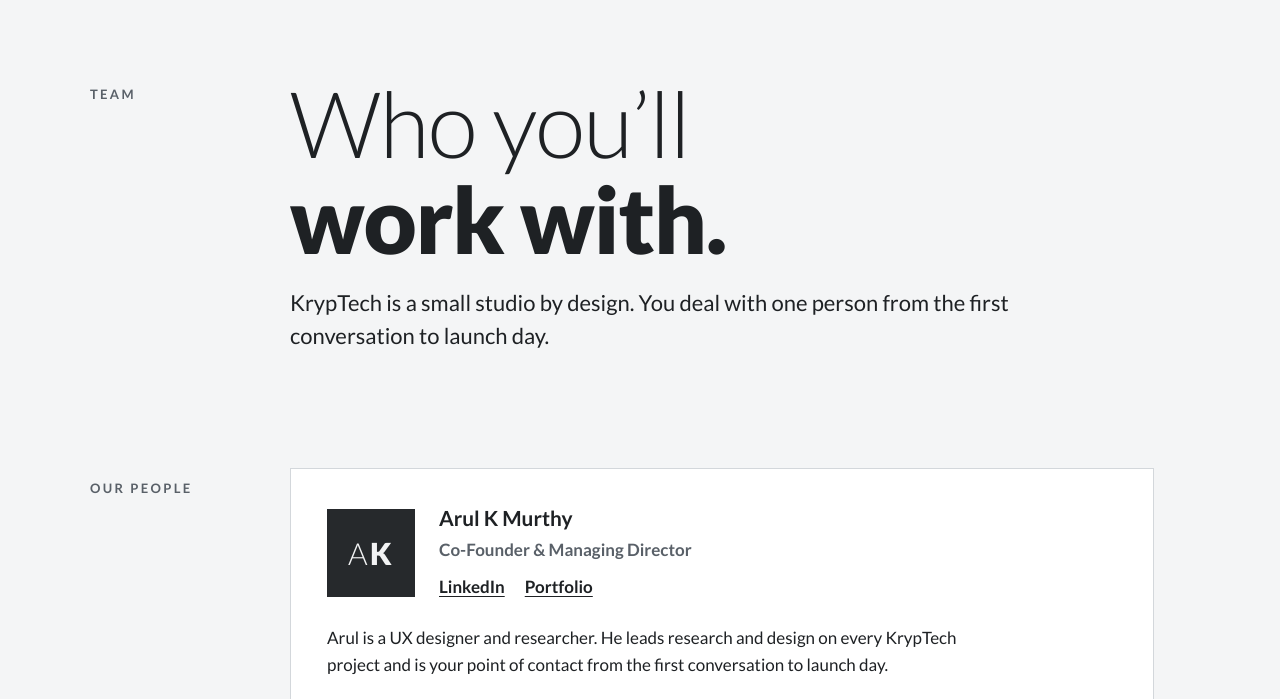
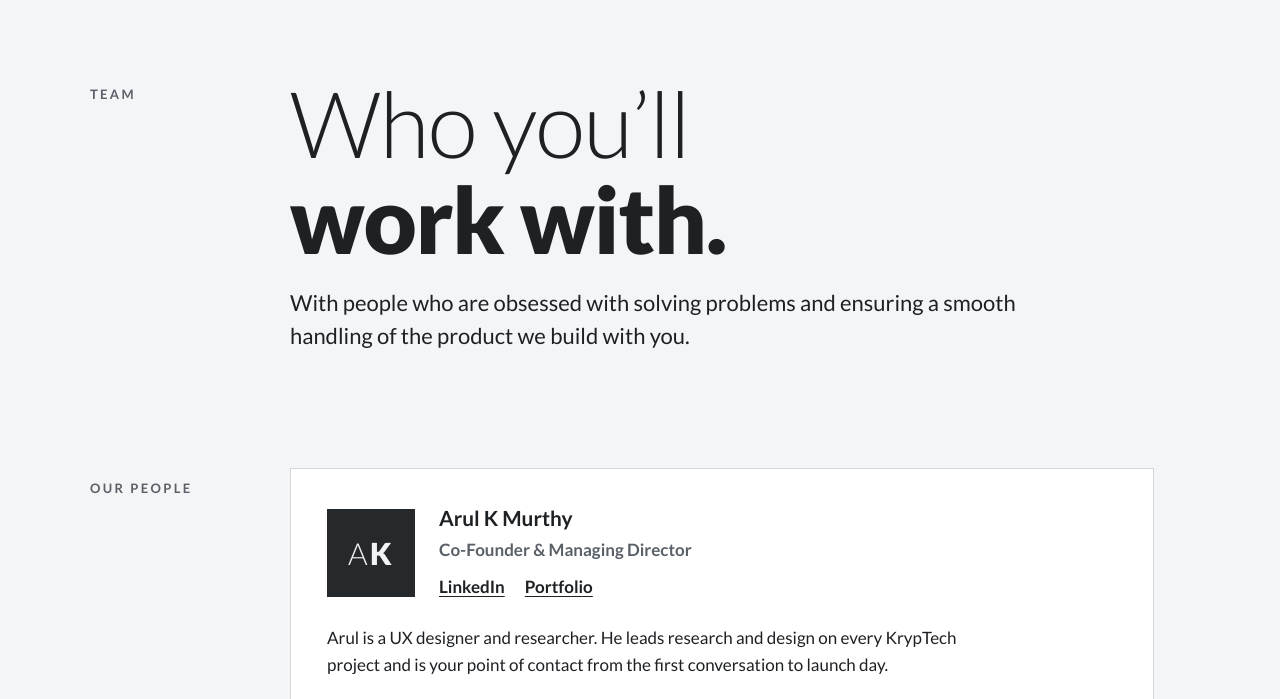
Before and after one commit to kryptechlabs/kryptechlabs.github.io, a plain HTML site: page team.html in a window 1280 px wide. Shown: the part 74-773 px from the top of the page. Drawn offline with Linux system fonts and the light colour scheme.

Commit message:
Team: new sub-heading
Co-Authored-By: Claude Opus 5.5 <noreply@anthropic.com>
Claude-Session: https://claude.ai/code/session_01RKP8jmBuSBFAiZEBpsL2s1

```diff
--- a/team.html
+++ b/team.html
@@ -45,7 +45,7 @@
     <div class="stack">
 
       <h1 class="display display--xl">Who you&rsquo;ll <strong>work with.</strong></h1>
-      <p class="lead">KrypTech is a small studio by design. You deal with one person from the first conversation to launch day.</p>
+      <p class="lead">With people who are obsessed with solving problems and ensuring a smooth handling of the product we build with you.</p>
     </div>
   </div>
 </section>
```
